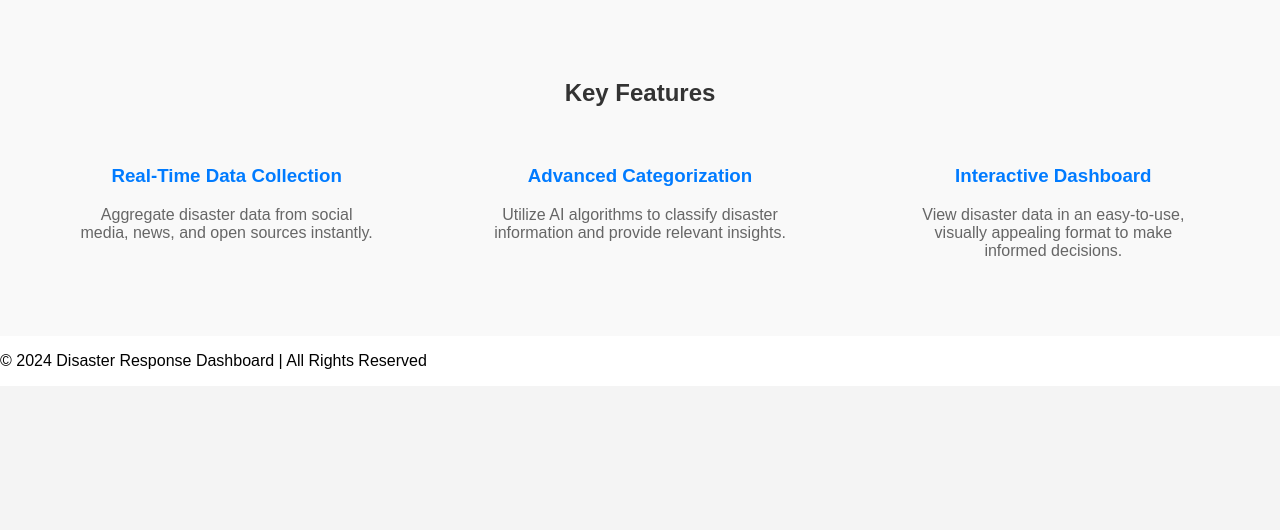
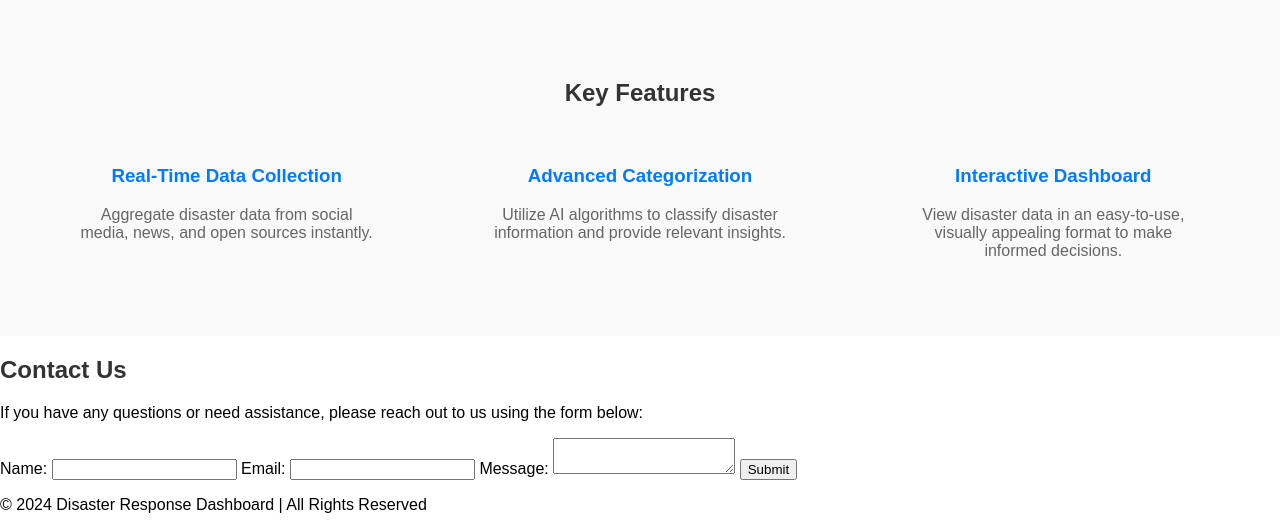
Before and after one commit to bp2881/Crisis-Connect, a Python web app: template templates/index.html in a window 1280 px wide. Shown: the part 493-1023 px from the top of the page. Before the commit the page ends 862 px from the top, so only its background shows below. Run offline with Jinja, Linux system fonts and the light colour scheme; the template is opened without the code that fills it, so the values that code supplies are empty.

Commit message:
Update index.html

```diff
--- a/templates/index.html
+++ b/templates/index.html
@@ -1,4 +1,3 @@
-
 <!DOCTYPE html>
 <html lang="en">
 <head>
@@ -9,6 +8,7 @@
 </head>
 <body>
 
+    <!-- Navigation Bar -->
     <nav>
         <div class="logo">Disaster Response</div>
         <ul class="nav-links">
@@ -18,12 +18,14 @@
         </ul>
     </nav>
 
+    <!-- Hero Section -->
     <section id="home" class="hero">
         <h1>Welcome to Disaster Response Dashboard</h1>
         <p>Real-time insights and actionable information to save lives during emergencies.</p>
         <a href="#features" class="cta-button">Learn More</a>
     </section>
 
+    <!-- Features Section -->
     <section id="features" class="features">
         <h2>Key Features</h2>
         <div class="feature-list">
@@ -42,8 +44,28 @@
         </div>
     </section>
 
+    <!-- Contact Section -->
+    <section id="contact" class="contact">
+        <h2>Contact Us</h2>
+        <p>If you have any questions or need assistance, please reach out to us using the form below:</p>
+        <form>
+            <label for="name">Name:</label>
+            <input type="text" id="name" name="name" required>
+
+            <label for="email">Email:</label>
+            <input type="email" id="email" name="email" required>
+
+            <label for="message">Message:</label>
+            <textarea id="message" name="message" required></textarea>
+
+            <button type="submit">Submit</button>
+        </form>
+    </section>
+
+    <!-- Footer -->
     <footer>
         <p>&copy; 2024 Disaster Response Dashboard | All Rights Reserved</p>
     </footer>
+
 </body>
 </html>
```
